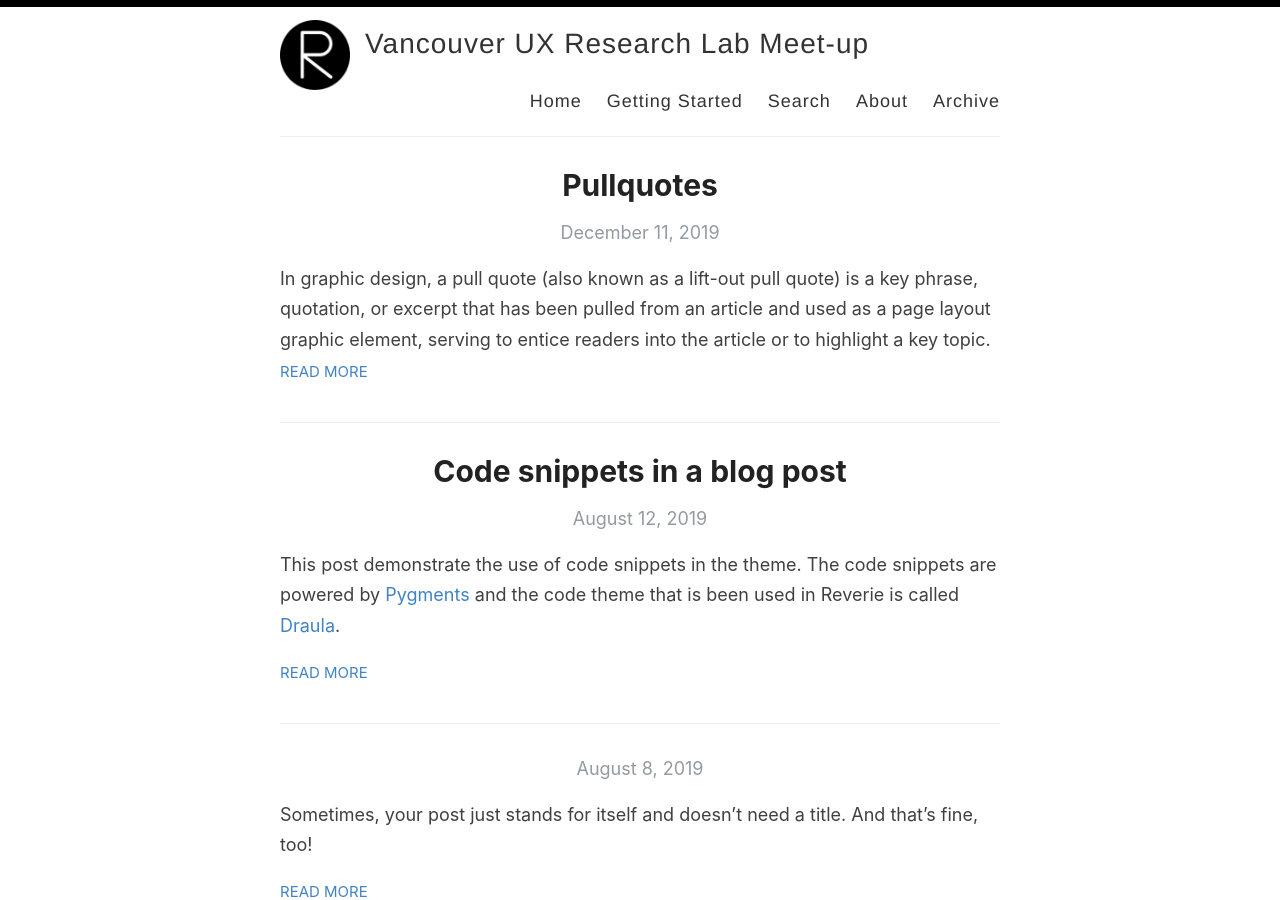
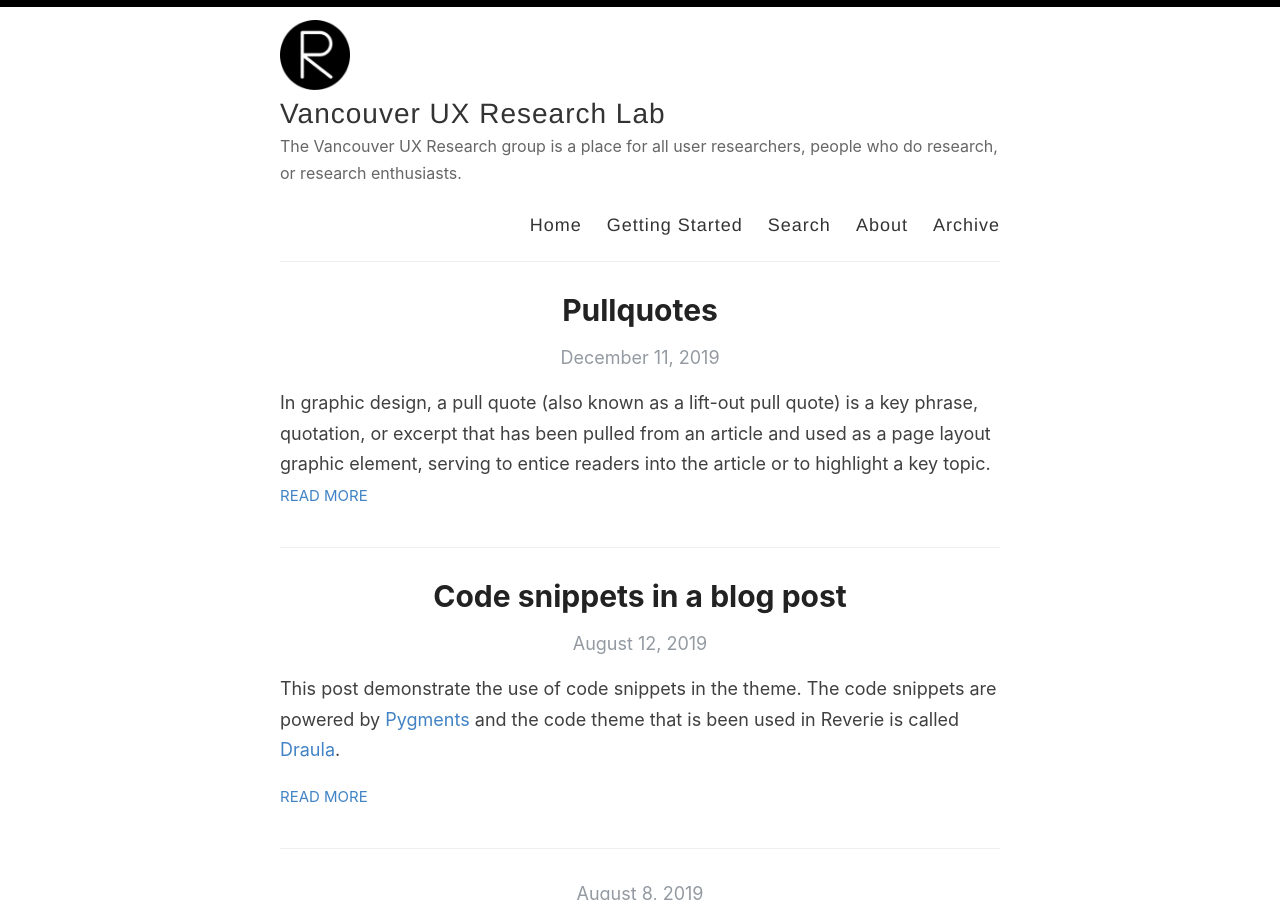
Before and after one commit to vanuxr/vanuxr.github.io, a Jekyll site: the page built from index.html, in a window 1280 px wide and 900 px high. Built offline with Jekyll 4.4.1, drawn with Linux system fonts in a browser that asks for light colours; the list of posts is cut into pages by our own code.

```diff
--- a/_config.yml
+++ b/_config.yml
@@ -3,13 +3,13 @@
 #
 
 # Name of your site (displayed in the header)
-name: Vancouver UX Research Lab Meet-up
+name: Vancouver UX Research Lab
 
 # Name of the author
 author: Eric Liu & Matthew Chun
 
 # Short bio or description (displayed in the header)
-description:
+description: The Vancouver UX Research group is a place for all user researchers, people who do research, or research enthusiasts.
 
 # URL of your avatar or profile pic (you could use your GitHub profile pic)
 avatar: /images/reverie.png
--- a/_layouts/default.html
+++ b/_layouts/default.html
@@ -1,12 +1,12 @@
 <!DOCTYPE html>
 <html>
   <head>
-    <title>{% if page.title %}{{ page.title }} – {% endif %}{{ site.name }} – {{ site.description }}</title>
+    <title>{% if page.title %}{{ page.title }} – {% endif %}{{ site.name }}</title>
     {% seo title=false %}
     {% include meta.html %}
 
     <link rel="stylesheet" type="text/css" href="{{ site.baseurl }}/assets/style.css" />
-    <link rel="alternate" type="application/rss+xml" title="{{ site.name }} - {{ site.description }}" href="{{ site.baseurl }}/feed.xml" />
+    <link rel="alternate" type="application/rss+xml" title="{{ site.name }}" href="{{ site.baseurl }}/feed.xml" />
     <link rel="canonical" href="{{ site.url }}{{ page.url }}" />
 
     <meta name="theme-color" content="#000000">
```
